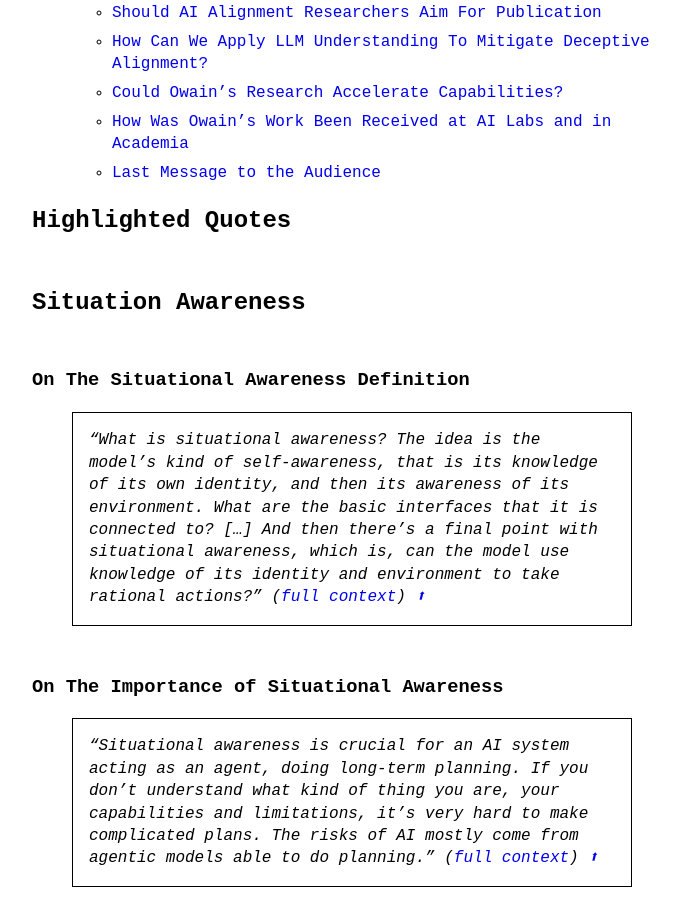
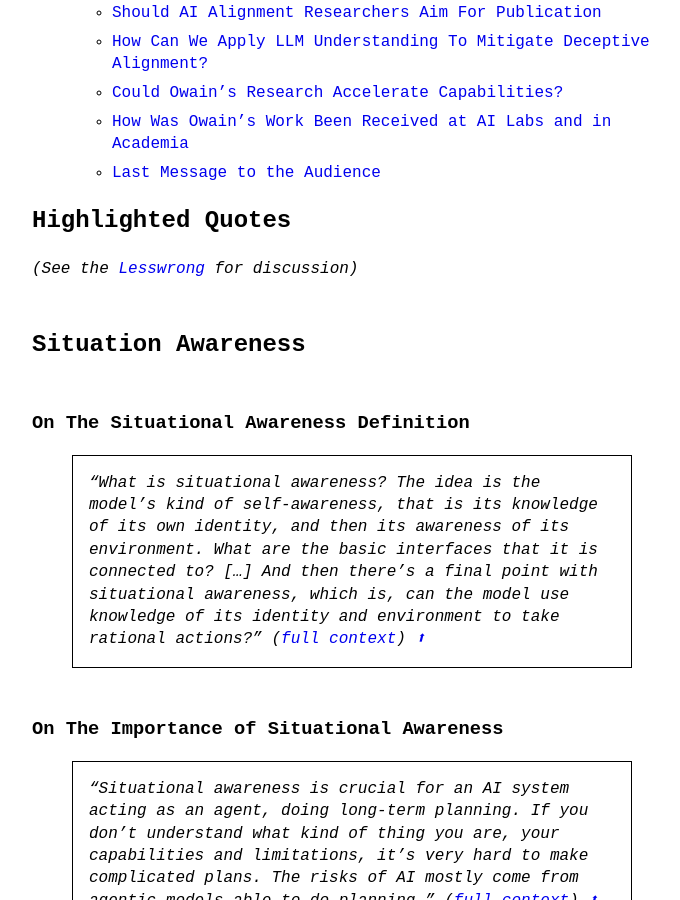
Before and after one commit to theinsideview/theinsideview.github.io, a Jekyll site: the page built from _posts/2024-08-23-owain.md, in a window 1280 px wide and 900 px high, scrolled down 2547 px. Shown: the whole window, without its empty margins (288-968 px from the left). Built offline with Jekyll 4.4.1, drawn with Linux system fonts in a browser that asks for light colours.

Commit message:
not touching this anymore

```diff
--- a/_posts/2024-08-23-owain.md
+++ b/_posts/2024-08-23-owain.md
@@ -61,6 +61,8 @@ In this episode we discuss two of his recent papers, "[Me, Myself, and AI: The S
     * [Last Message to the Audience](#last-message-to-the-audience)
 
 # Highlighted Quotes
+
+_(See the [Lesswrong](https://www.lesswrong.com/posts/PPDuLtqCtpqmGzEzH/owain-evans-on-situational-awareness-and-out-of-context) for discussion)_
 
 ## Situation Awareness
 
```
